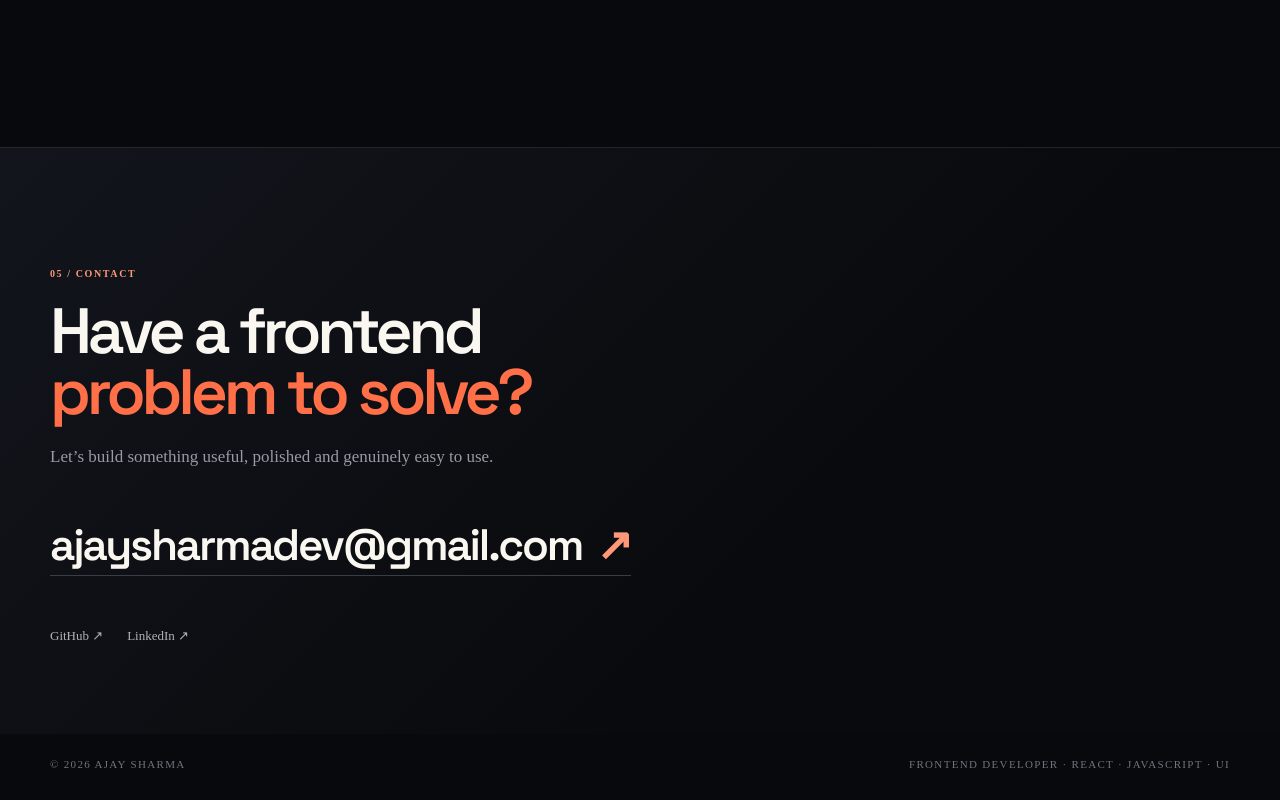
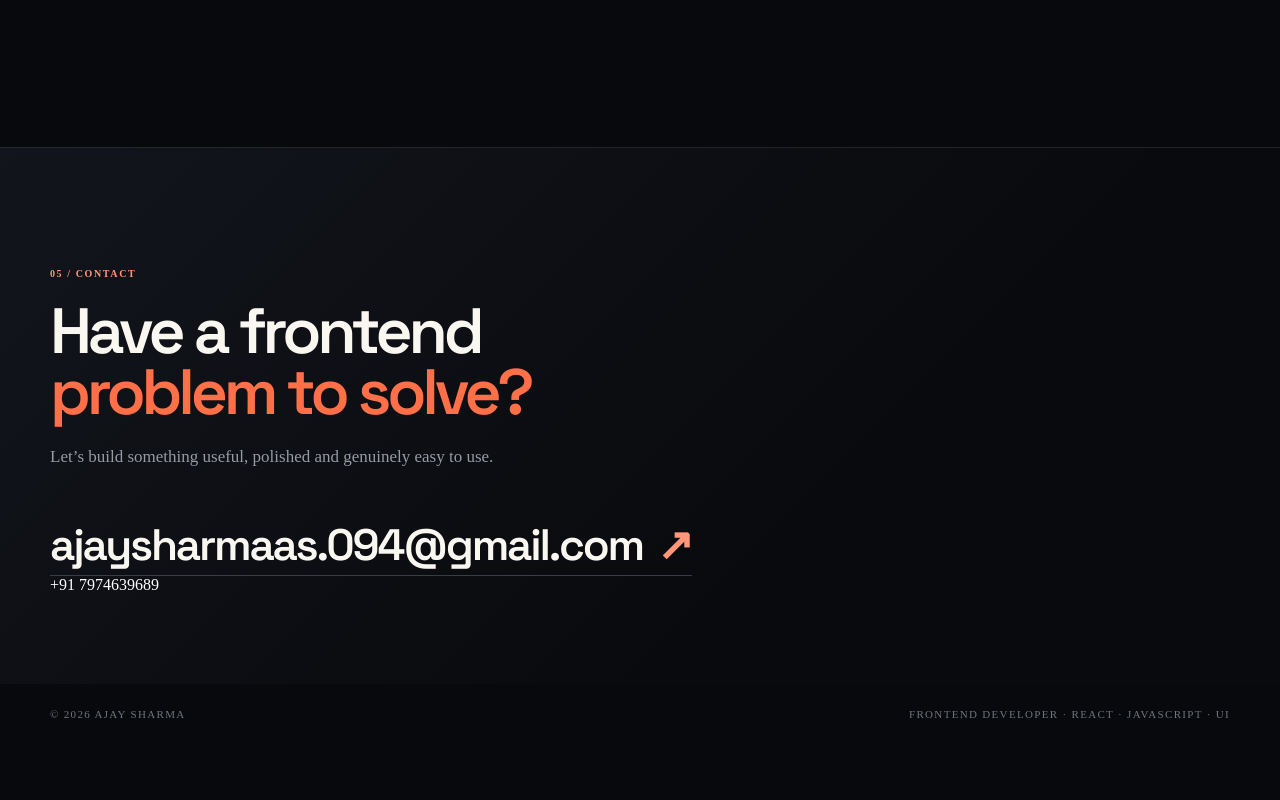
Before and after one commit to Ajay02934/ajay-sharma-frontend, a React (Vite) app: page / in a window 1280 px wide. Shown: the part 4380-5180 px from the top of the page. After the commit the page ends 5130 px from the top, so only its background shows below. Built offline with nearby package versions, Linux system fonts and the light colour scheme.

Commit message:
Update contact details and remove social links

```diff
--- a/src/App.jsx
+++ b/src/App.jsx
@@ -257,10 +257,9 @@ function App() {
             <p className="section-kicker">05 / Contact</p>
             <h2>Have a frontend<br /><em>problem to solve?</em></h2>
             <p>Let’s build something useful, polished and genuinely easy to use.</p>
-            <a className="contact-email" href="mailto:ajaysharmadev@gmail.com">ajaysharmadev@gmail.com <span>↗</span></a>
-            <div className="contact-links">
-              <a href="https://github.com/Ajay02934" target="_blank" rel="noreferrer">GitHub ↗</a>
-              <a href="https://www.linkedin.com/in/ajaysharma02934/" target="_blank" rel="noreferrer">LinkedIn ↗</a>
+            <a className="contact-email" href="mailto:ajaysharmaas.094@gmail.com">ajaysharmaas.094@gmail.com <span>↗</span></a>
+            <div className="contact-phone">
+              <a href="tel:+917974639689">+91 7974639689</a>
             </div>
           </div>
         </section>
```
